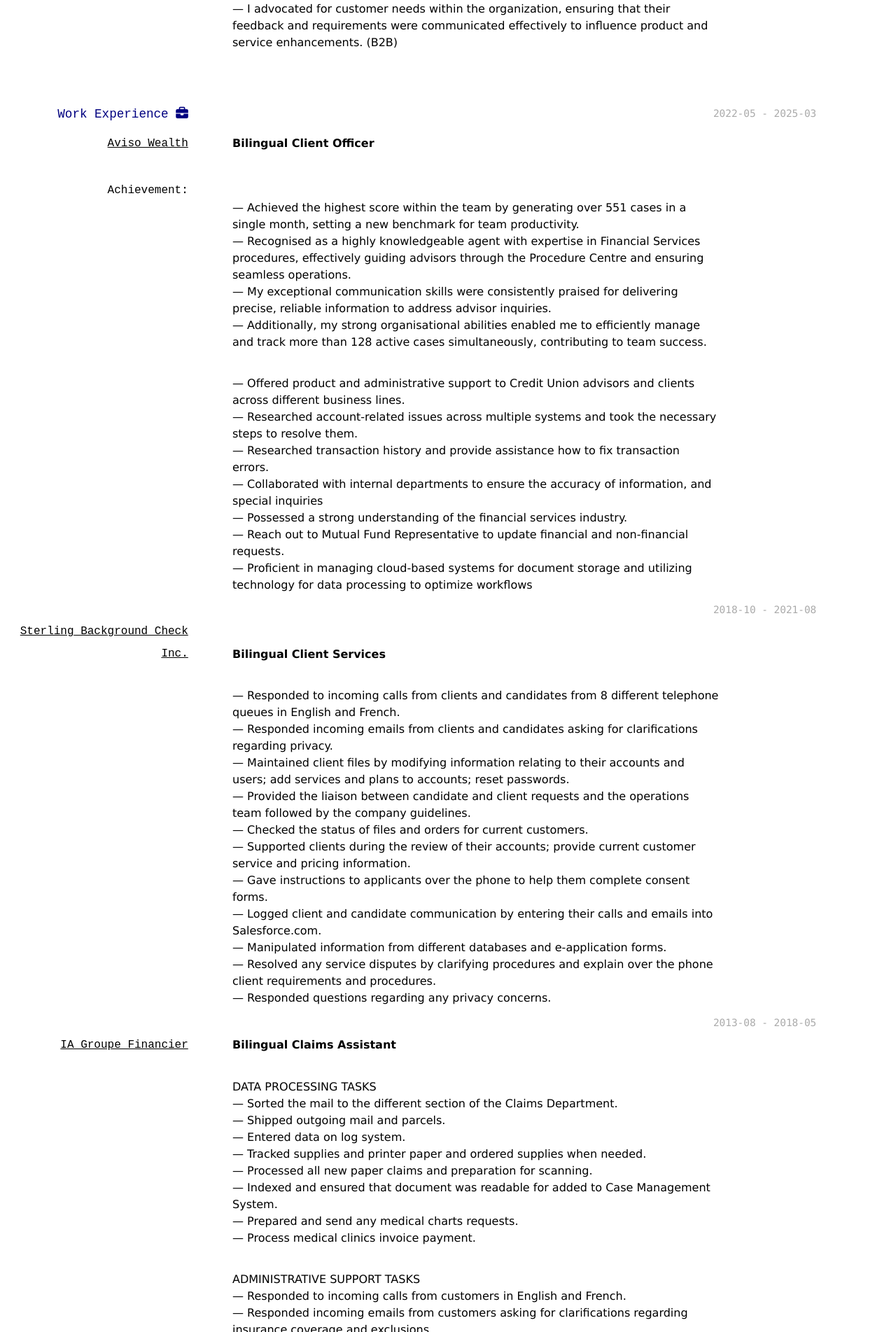
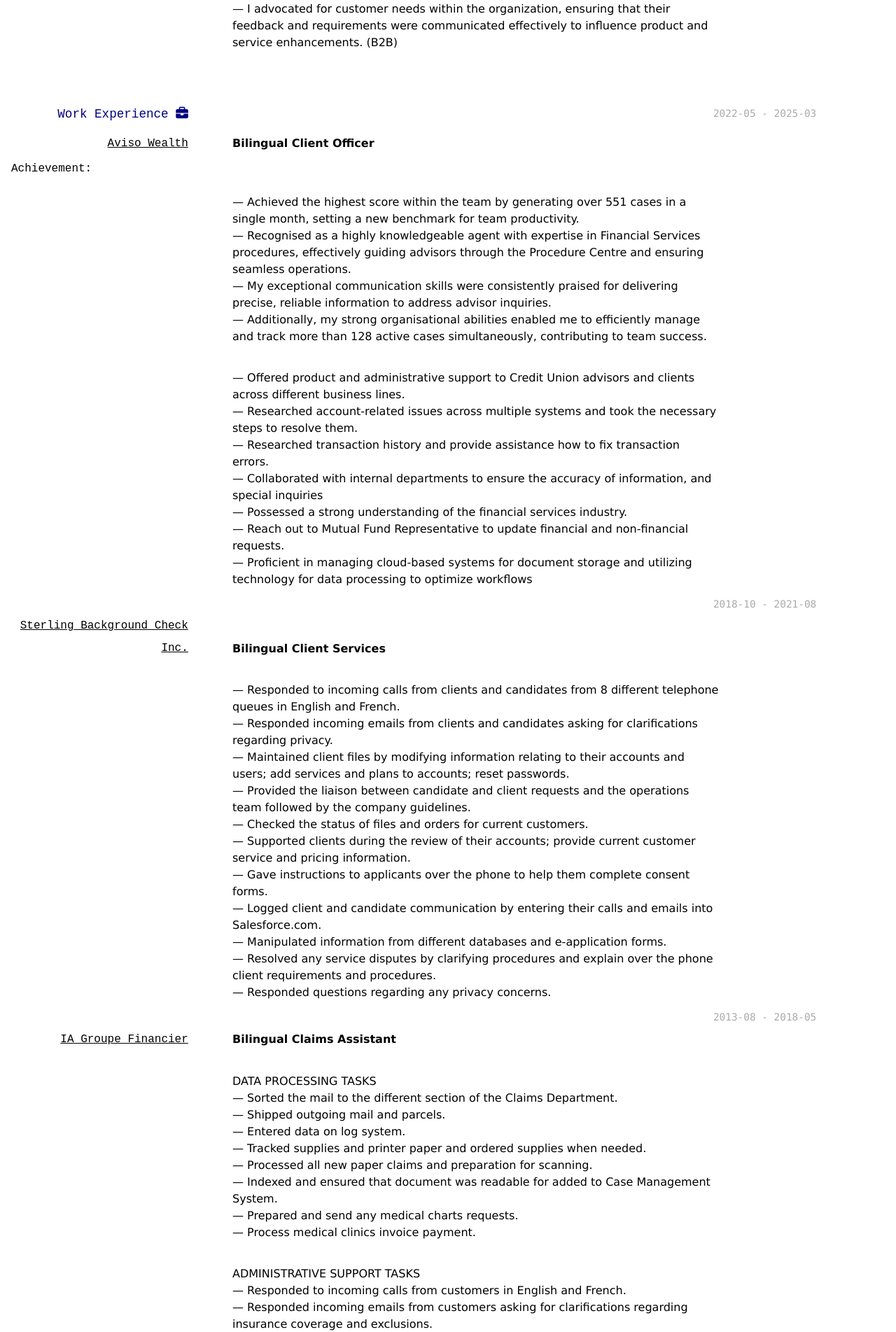
Before and after one commit to s-earnest/resume, a Jekyll site: the page built from index.md, in a window 1280 px wide. Shown: the part 2606-4509 px from the top of the page at 70% size. Built offline with Jekyll 4.4.1, drawn with Linux system fonts in a browser that asks for light colours; nearby versions of some CDN libraries; a style sheet for code colours, icons or effects is not loaded.

Commit message:
20253330 073307

```diff
--- a/index.md
+++ b/index.md
@@ -279,7 +279,7 @@ Getting the hands dirty is one **preferred way of learning**, working with smart
 **Bilingual Client Officer**
 
 
-### Achievement:
+#### Achievement:
 
 <br>— Achieved the highest score within the team by generating over 551 cases in a single month, setting a new benchmark for team productivity.
 <br>— Recognised as a highly knowledgeable agent with expertise in Financial Services procedures, effectively guiding advisors through the Procedure Centre and ensuring seamless operations.
```
